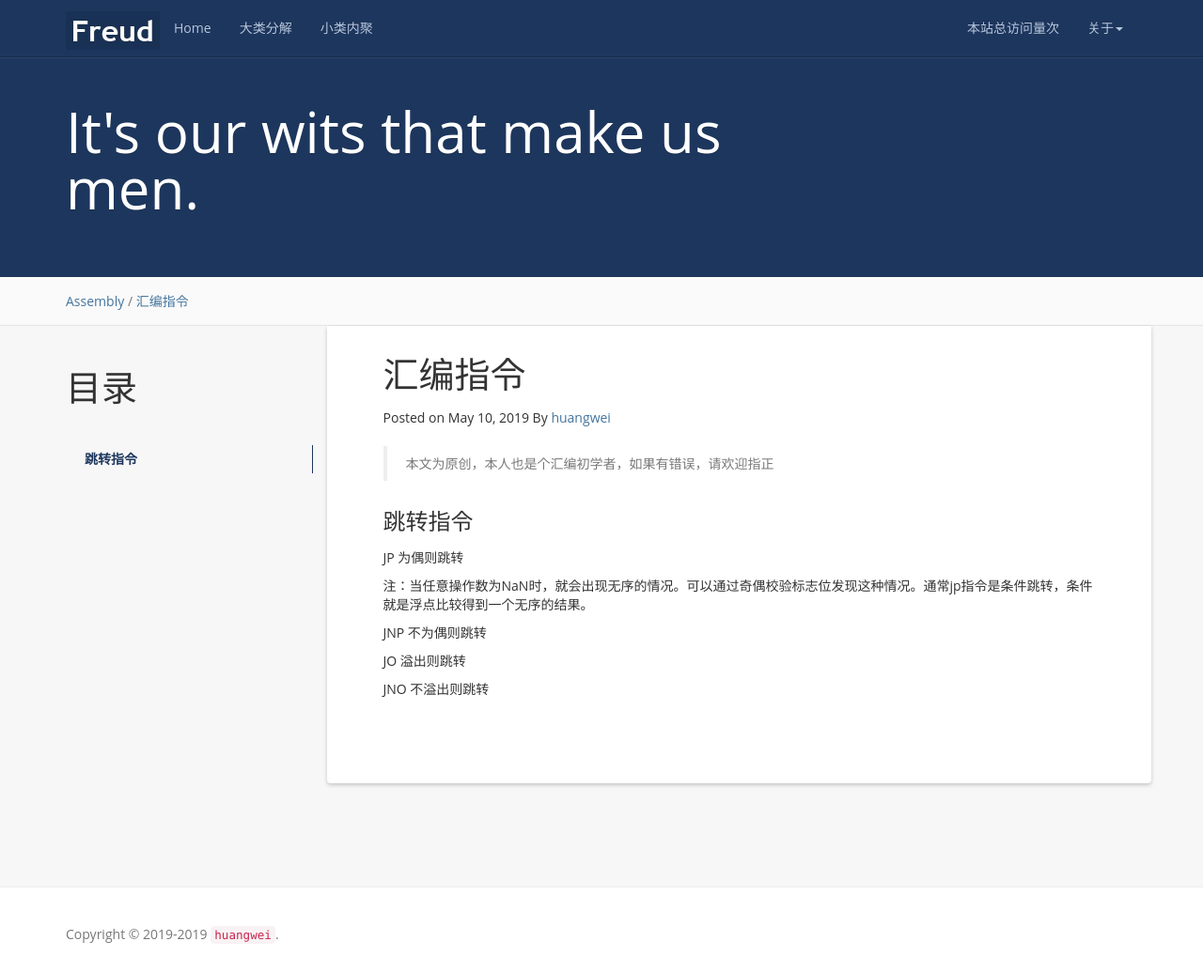
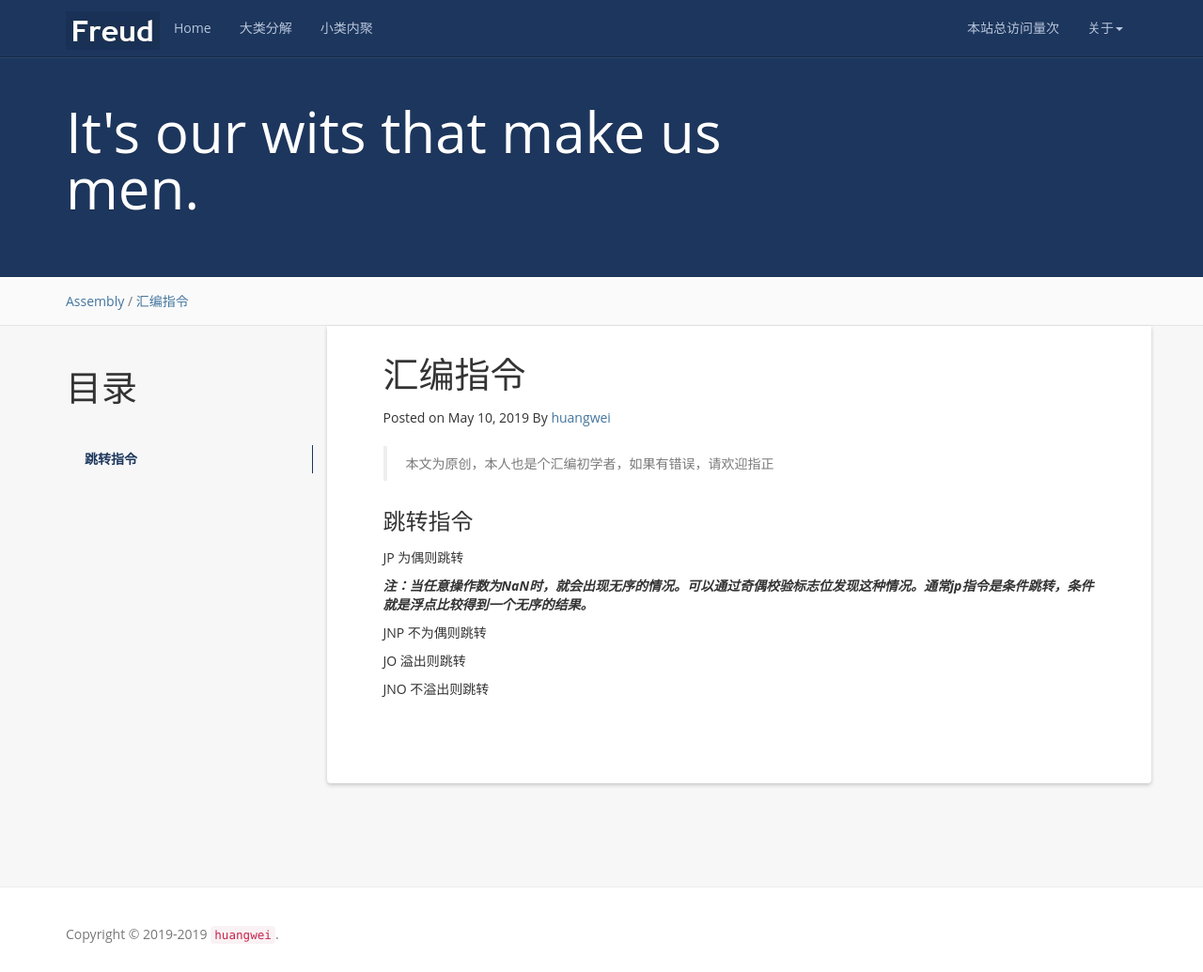
Before and after one commit to mayunmeiyouming/blog, a Jekyll site: the page built from _posts/2019-05-10-assembly.md, in a window 1280 px wide and 1035 px high. Shown: the whole window at 94% size. Built offline with Jekyll 4.4.1, drawn with Linux system fonts in a browser that asks for light colours; nearby versions of some CDN libraries; a script that is not in the unit is left out; comment, search, counter and statistics services are not loaded.

Commit message:
git pull

```diff
--- a/_posts/2019-05-10-assembly.md
+++ b/_posts/2019-05-10-assembly.md
@@ -16,7 +16,7 @@
 
 JP 为偶则跳转
 
-注：当任意操作数为NaN时，就会出现无序的情况。可以通过奇偶校验标志位发现这种情况。通常jp指令是条件跳转，条件就是浮点比较得到一个无序的结果。
+***注：当任意操作数为NaN时，就会出现无序的情况。可以通过奇偶校验标志位发现这种情况。通常jp指令是条件跳转，条件就是浮点比较得到一个无序的结果。***
 
 JNP 不为偶则跳转
 
```
